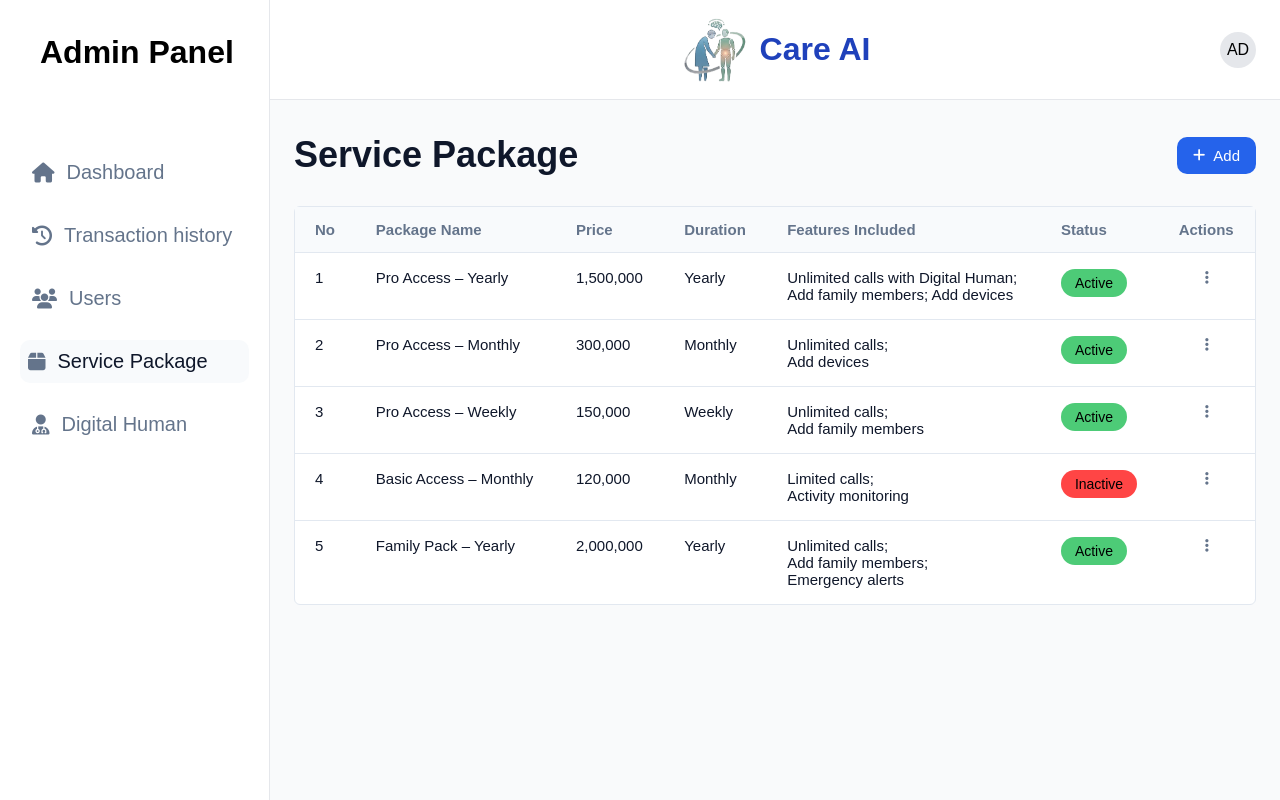
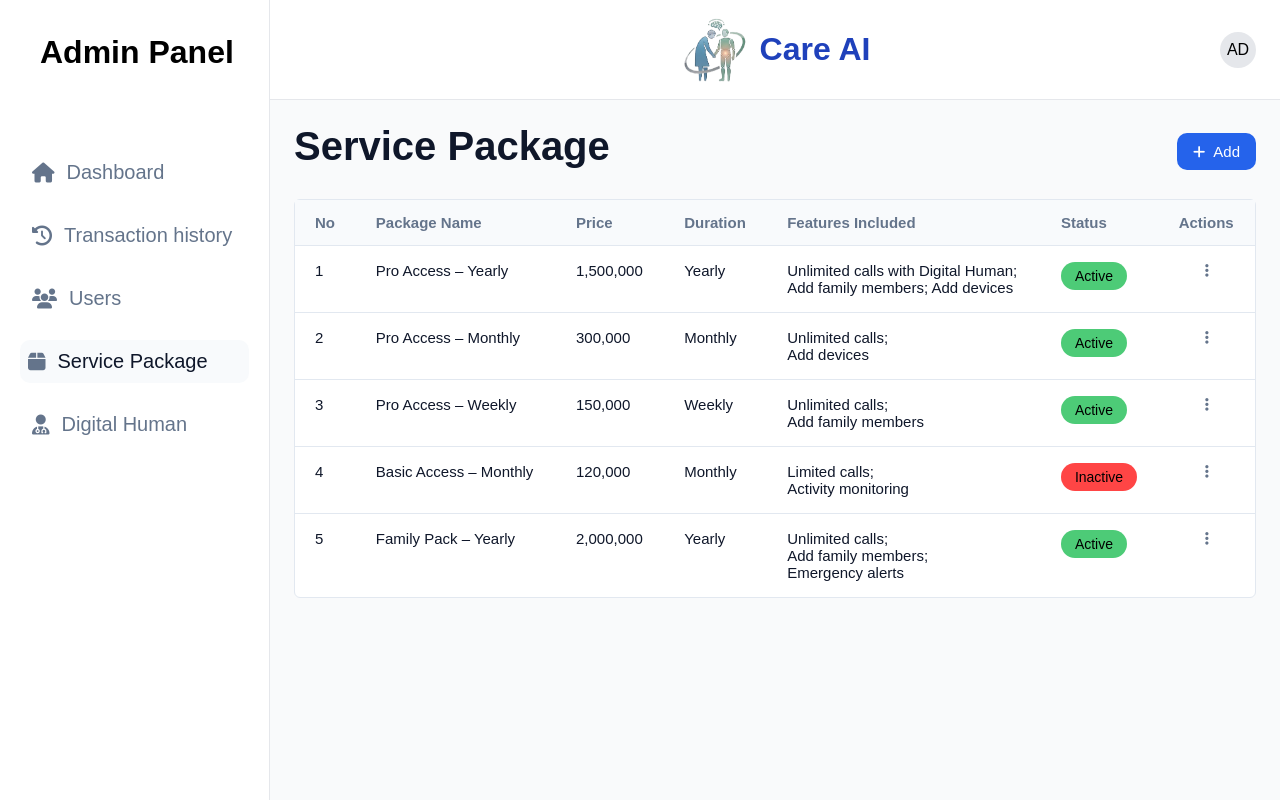
Before and after one commit to Hatuan28104/git-test, a plain HTML site: page service/service.html in a window 1280 px wide. Drawn offline with Linux system fonts and the light colour scheme.

Commit message:
Update service.css

```diff
--- a/service/service.css
+++ b/service/service.css
@@ -7,10 +7,10 @@
 }
 
 .page-header h1 {
-  font-size: 36px;
-  font-weight: 700;
+  font-size: 40px;
+  font-weight: 600;
   color: #0F172A;
-  margin-top: 10px;
+  margin-top: 0px;
   margin-bottom: 10px;
 }
 
@@ -155,8 +155,8 @@ tbody tr:hover {
 }
 
 .detail-header h1 {
-  font-size: 36px;
-  font-weight: 700;
+  font-size: 32px;
+  font-weight: 600;
   margin: 0;
 }
 
```
